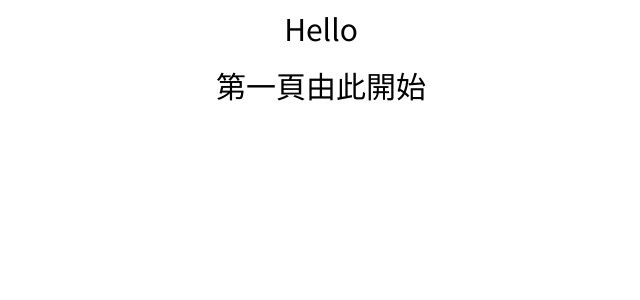
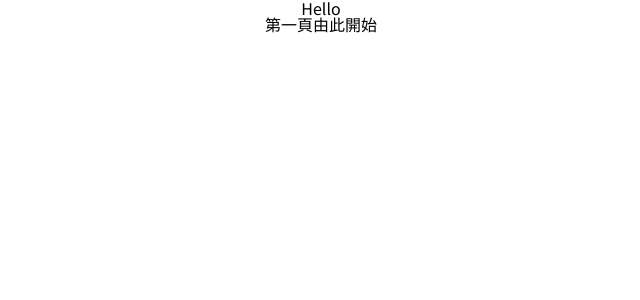
Before and after one commit to connectshark/vue-sass-template, a Vue app: page / in a window 1280 px wide. Shown: the top 300 px of the page, without its empty margins (319-959 px from the left). Built offline with nearby package versions, Linux system fonts and the light colour scheme.

Commit message:
更新模板 和 readme內容

```diff
--- a/index.html
+++ b/index.html
@@ -4,6 +4,7 @@
     <meta charset="UTF-8" />
     <link rel="icon" href="/favicon.ico" />
     <meta name="viewport" content="width=device-width, initial-scale=1.0" />
+    <link rel="stylesheet" href="https://unpkg.com/boxicons@latest/css/boxicons.min.css">
     <link rel="stylesheet" href="https://fonts.googleapis.com/css2?family=Noto+Sans+TC&display=swap">
     <title>Vite Template</title>
   </head>
--- a/src/App.vue
+++ b/src/App.vue
@@ -16,11 +16,7 @@ export default {
 
 <style lang="scss">
 #app {
-  font-family: 'openhuninn', 'Noto Sans TC', sans-serif;
+  font-family: 'Roboto Mono', 'Noto Sans TC', sans-serif;
   text-align: center;
 }
-.title{
-  font-size: 30px;
-  line-height: 1.9;
-}
 </style>
```
Also changed, not shown: 1 other file (tests, documents, lock files or other folders).
